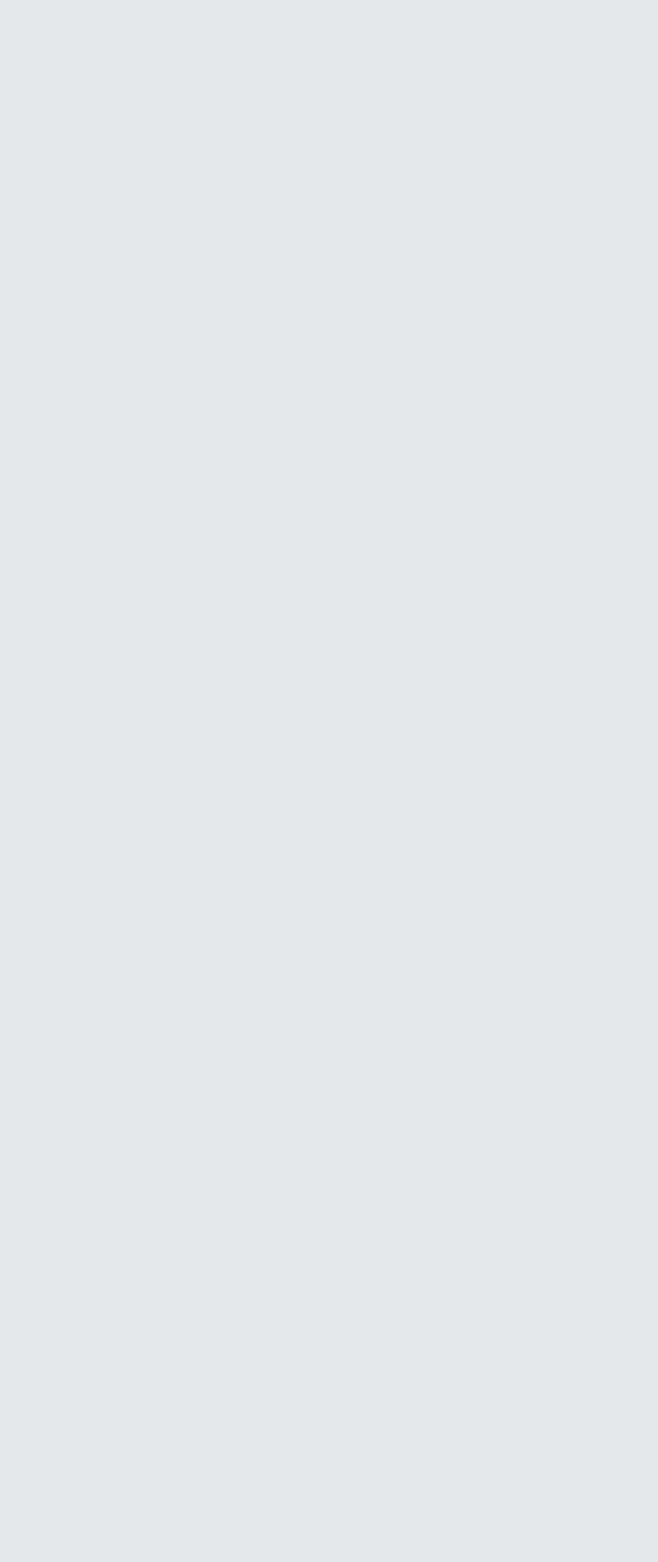
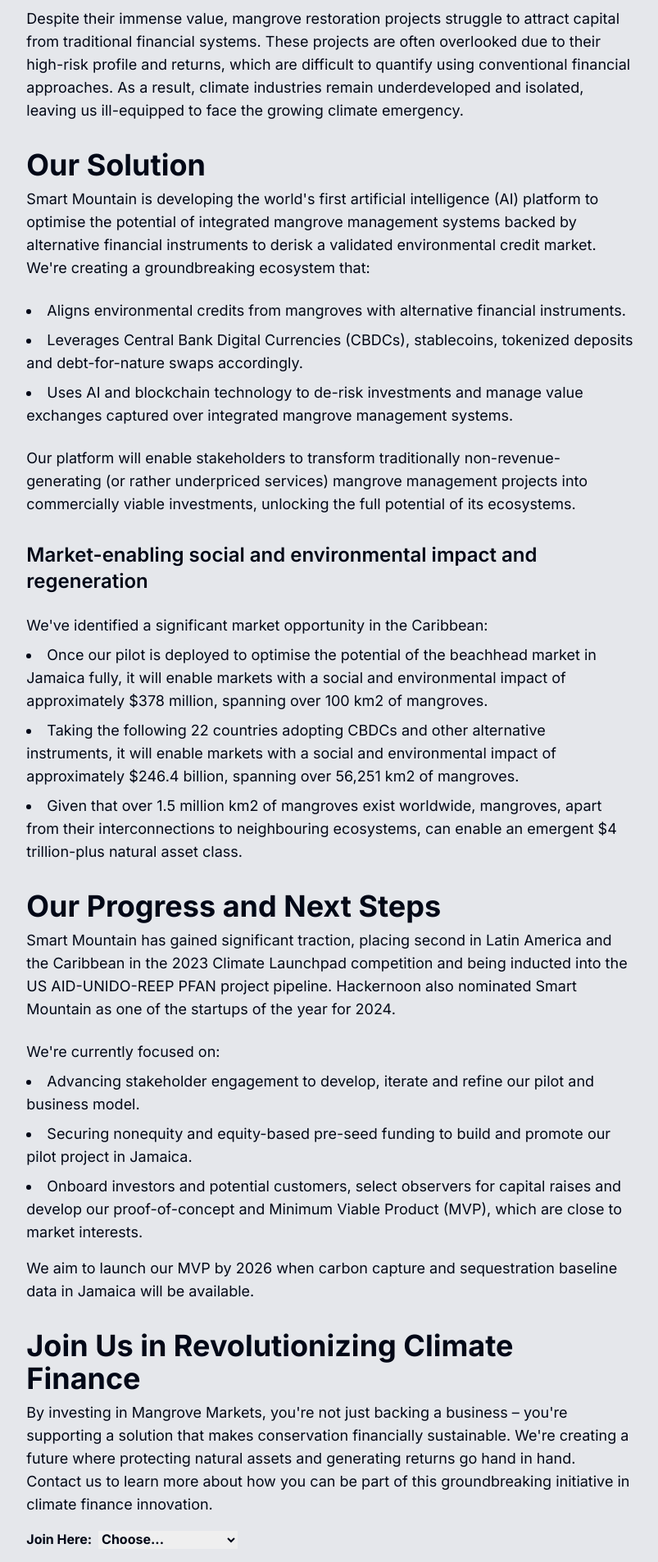
Before and after one commit to Dariusramnath/smart_mountain, a Next.js app: page / in a window 1280 px wide. Shown: the part 764-2669 px from the top of the page at 82% size, without its empty margins (237-1040 px from the left). Before the commit the page ends 800 px from the top, so only its background shows below. Built offline with nearby package versions, Linux system fonts and the light colour scheme.

Commit message:
feat: add simple landing page above join options

```diff
--- a/src/app/page.tsx
+++ b/src/app/page.tsx
@@ -20,7 +20,6 @@
         <div
           className="relative flex flex-col justify-evenly align-center items-center h-96 bg-cover bg-center text-white w-full"
           style={{ backgroundImage: "url('/smart-mountain-bg.png')" }}
-
         >
           <h1 className="text-4xl flex font-bold justify-center max-w-[700px]">
             Smart Mountain: Pioneering Climate Finance Innovation
@@ -34,7 +33,126 @@
           </p>
         </div>
       </div>
-      {/* <Tabs /> */}
+      <div className="flex items-center justify-center pt-4">
+        <div className="flex flex-col w-4/6 shadow-lg">
+          <img
+            src="/smart-mountain-bg.png"
+            alt="smart mountain header"
+            className="w-full h-72 object-cover object-center rounded-t-lg"
+          />
+          <div className="px-14 pt-8">
+            <h1 className="text-4xl font-bold">The Challenge</h1>
+            <p className="pt-3 text-lg">
+              Despite their immense value, mangrove restoration projects
+              struggle to attract capital from traditional financial systems.
+              These projects are often overlooked due to their high-risk profile
+              and returns, which are difficult to quantify using conventional
+              financial approaches. As a result, climate industries remain
+              underdeveloped and isolated, leaving us ill-equipped to face the
+              growing climate emergency.
+            </p>
+            <h1 className="pt-8 text-4xl font-bold">Our Solution</h1>
+            <p className="pt-2 text-lg">
+              Smart Mountain is developing the world's first artificial
+              intelligence (AI) platform to optimise the potential of integrated
+              mangrove management systems backed by alternative financial
+              instruments to derisk a validated environmental credit market.
+              We're creating a groundbreaking ecosystem that:
+            </p>
+            <ul className="list-disc list-inside text-lg">
+              <li className="pt-6 ">
+                Aligns environmental credits from mangroves with alternative
+                financial instruments.
+              </li>
+              <li className="pt-2">
+                Leverages Central Bank Digital Currencies (CBDCs), stablecoins,
+                tokenized deposits and debt-for-nature swaps accordingly.
+              </li>
+              <li className="pt-2 ">
+                Uses AI and blockchain technology to de-risk investments and
+                manage value exchanges captured over integrated mangrove
+                management systems.
+              </li>
+            </ul>
+            <p className="pt-6 text-lg">
+              Our platform will enable stakeholders to transform traditionally
+              non-revenue-generating (or rather underpriced services) mangrove
+              management projects into commercially viable investments,
+              unlocking the full potential of its ecosystems.
+            </p>
+            <h1 className="pt-8 font-semibold text-2xl">
+              Market-enabling social and environmental impact and regeneration{" "}
+            </h1>
+            <p className="pt-6 text-lg">
+              We've identified a significant market opportunity in the
+              Caribbean:
+            </p>
+            <ul className="list-disc list-inside text-lg">
+              <li className="pt-2">
+                Once our pilot is deployed to optimise the potential of the
+                beachhead market in Jamaica fully, it will enable markets with a
+                social and environmental impact of approximately $378 million,
+                spanning over 100 km2 of mangroves.
+              </li>
+              <li className="pt-2 ">
+                Taking the following 22 countries adopting CBDCs and other
+                alternative instruments, it will enable markets with a social
+                and environmental impact of approximately $246.4 billion,
+                spanning over 56,251 km2 of mangroves.
+              </li>
+              <li className="pt-2 ">
+                Given that over 1.5 million km2 of mangroves exist worldwide,
+                mangroves, apart from their interconnections to neighbouring
+                ecosystems, can enable an emergent $4 trillion-plus natural
+                asset class.
+              </li>
+            </ul>
+            <h1 className="pt-8 text-4xl font-bold">
+              Our Progress and Next Steps
+            </h1>
+            <p className="pt-2 text-lg">
+              Smart Mountain has gained significant traction, placing second in
+              Latin America and the Caribbean in the 2023 Climate Launchpad
+              competition and being inducted into the US AID-UNIDO-REEP PFAN
+              project pipeline. Hackernoon also nominated Smart Mountain as one
+              of the startups of the year for 2024.
+            </p>
+            <p className="pt-6 text-lg">We're currently focused on:</p>
+            <ol className="list-disc list-inside text-lg">
+              <li className="pt-2">
+                Advancing stakeholder engagement to develop, iterate and refine
+                our pilot and business model.
+              </li>
+              <li className="pt-2 ">
+                Securing nonequity and equity-based pre-seed funding to build
+                and promote our pilot project in Jamaica.
+              </li>
+              <li className="pt-2 ">
+                Onboard investors and potential customers, select observers for
+                capital raises and develop our proof-of-concept and Minimum
+                Viable Product (MVP), which are close to market interests.
+              </li>
+            </ol>
+            <p className="pt-4 text-lg">
+              We aim to launch our MVP by 2026 when carbon capture and
+              sequestration baseline data in Jamaica will be available.
+            </p>
+            <h1 className="pt-8 text-4xl font-bold">
+              Join Us in Revolutionizing Climate Finance
+            </h1>
+
+            <p className="pt-2 text-lg">
+              By investing in Mangrove Markets, you're not just backing a
+              business – you're supporting a solution that makes conservation
+              financially sustainable. We're creating a future where protecting
+              natural assets and generating returns go hand in hand. Contact us
+              to learn more about how you can be part of this groundbreaking
+              initiative in climate finance innovation.
+            </p>
+            <Tabs />
+          </div>
+        </div>
+      </div>
     </main>
   );
 }
--- a/src/components/Tabs.tsx
+++ b/src/components/Tabs.tsx
@@ -1,4 +1,4 @@
-import { useState } from "react";
+import { useState, useRef, useEffect } from "react";
 import A1 from "./Forms/Investor/A1";
 import A2 from "./Forms/Investor/A2";
 import A3 from "./Forms/Investor/A3";
@@ -14,14 +14,12 @@
       case "option1":
         return (
           <div>
-            {/* <h3>A1. VENTURE CAPITAL/PRIVATE EQUITY REGISTRATION</h3> */}
             <A1 />
           </div>
         );
       case "option2":
         return (
           <div>
-            {/* <h3>A2. FAMILY OFFICE REGISTRATION</h3> */}
             <A2 />
           </div>
         );
@@ -49,6 +47,7 @@
         return null;
     }
   }
+
   return null;
 };
 
@@ -60,29 +59,45 @@
     "option1" | "option2" | "option3" | "option4" | "option5" | ""
   >("");
 
+  // Create refs for sub-options dropdown and the tab content
+  const subOptionRef = useRef<HTMLDivElement | null>(null);
+  const contentRef = useRef<HTMLDivElement | null>(null);
+
   const handleMainChange = (e: React.ChangeEvent<HTMLSelectElement>) => {
-    setActiveTab(
-      e.target.value as "investor" | "potentialCustomer" | "observer"
-    );
+    const newTab = e.target.value as "investor" | "potentialCustomer" | "observer";
+    setActiveTab(newTab);
     setSubOption(""); // Reset sub-option when main category changes
   };
 
   const handleSubOptionChange = (e: React.ChangeEvent<HTMLSelectElement>) => {
-    setSubOption(
-      e.target.value as
-        | "option1"
-        | "option2"
-        | "option3"
-        | "option4"
-        | "option5"
-    );
+    const newSubOption = e.target.value as "option1" | "option2" | "option3" | "option4" | "option5";
+    setSubOption(newSubOption);
+
+    // Scroll to the content after selecting the sub-option
+    if (contentRef.current) {
+      contentRef.current.scrollIntoView({ behavior: "smooth", block: "start" });
+    }
   };
 
+  // Scroll to the sub-options dropdown after activeTab changes
+  useEffect(() => {
+    if (activeTab && subOptionRef.current) {
+      subOptionRef.current.scrollIntoView({ behavior: "smooth", block: "start" });
+    }
+  }, [activeTab]); // This effect runs when activeTab changes
+
+  // Ensure the page is scrolled to the content when subOption changes
+  useEffect(() => {
+    if (subOption && contentRef.current) {
+      contentRef.current.scrollIntoView({ behavior: "smooth", block: "start" });
+    }
+  }, [subOption]); // This effect runs when subOption changes
+
   return (
-    <div className="p-2">
+    <div className="pt-4">
       {/* Main Category Dropdown */}
-      <label>
-        Select Category:
+      <label className="font-bold">
+        Join Here:
         <select value={activeTab} onChange={handleMainChange} className="ml-2">
           <option value="">Choose...</option>
           <option value="investor">Investor</option>
@@ -93,7 +108,8 @@
 
       {/* Show sub-options dropdown only after a main category is selected */}
       {activeTab && (
-        <label className="mt-4 block">
+        <div ref={subOptionRef} className="mt-4">
+          <label className="block font-bold">
             Select Sub-option:
             <select
               value={subOption}
@@ -130,23 +146,15 @@
               )}
             </select>
           </label>
+        </div>
       )}
 
       {/* Display the selected tab content */}
-      <div className="mt-4">
+      <div ref={contentRef} className="mt-4">
         {activeTab && (
           <TabContent
-            activeTab={
-              activeTab as "investor" | "potentialCustomer" | "observer"
-            }
-            subOption={
-              subOption as
-                | "option1"
-                | "option2"
-                | "option3"
-                | "option4"
-                | "option5"
-            }
+            activeTab={activeTab as "investor" | "potentialCustomer" | "observer"}
+            subOption={subOption as "option1" | "option2" | "option3" | "option4" | "option5"}
           />
         )}
       </div>
```
Lines whose indentation alone changed are shown as unchanged.
